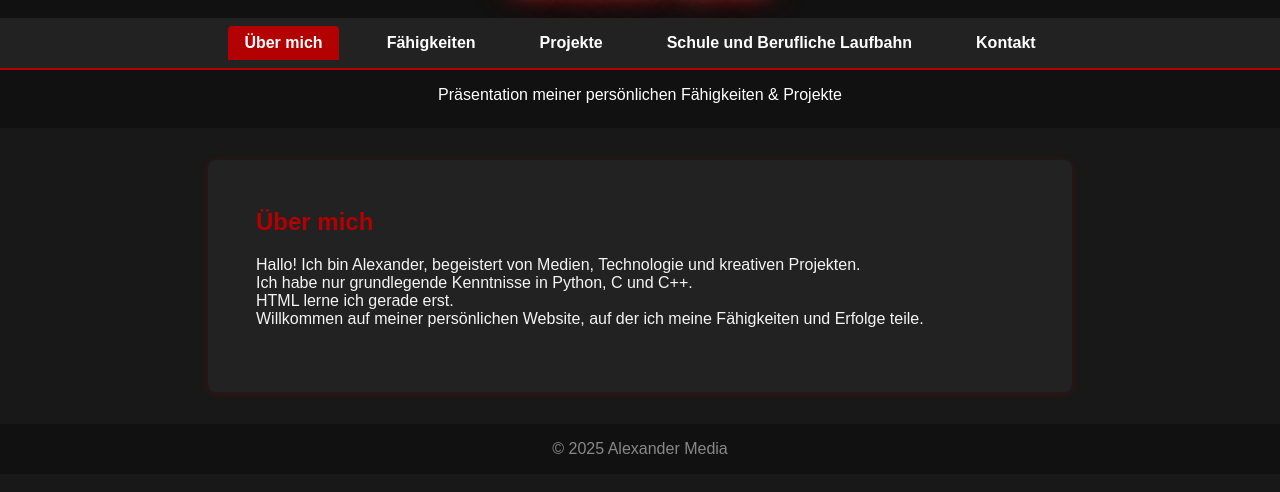
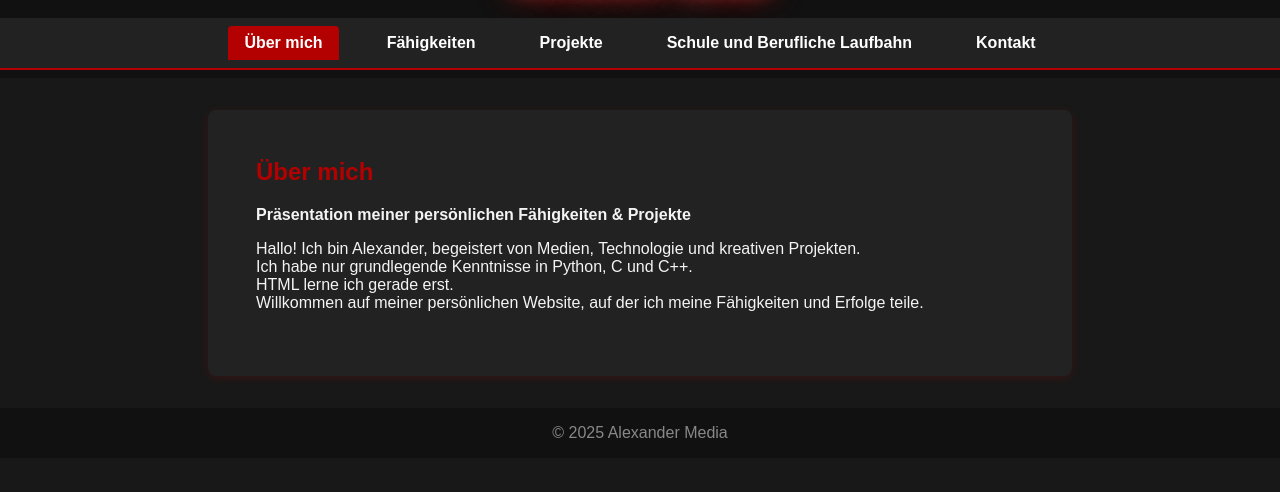
Before and after one commit to TCGTV/tcgtv.github.io, a plain HTML site: page bootstrap.html in a window 1280 px wide. Shown: the part 64-556 px from the top of the page. Drawn offline with Linux system fonts and the light colour scheme.

Commit message:
modified:   bootstrap.html 	modified:   bootstrap.html

```diff
--- a/bootstrap.html
+++ b/bootstrap.html
@@ -114,17 +114,19 @@
             <a href="#">Schule und Berufliche Laufbahn</a>
             <a href="#">Kontakt</a>
         </nav>
-        <p>Präsentation meiner persönlichen Fähigkeiten & Projekte</p>
     </header>
 
     <main>
+        <!-- Über mich -->
         <section>
             <div class="section-inner">
                 <h2>Über mich</h2>
+                <p style="color:#f4f4f4; font-weight:bold;">Präsentation meiner persönlichen Fähigkeiten & Projekte</p>
                 <p>Hallo! Ich bin Alexander, begeistert von Medien, Technologie und kreativen Projekten. <br>Ich habe nur grundlegende Kenntnisse in Python, C und C++.<br>HTML lerne ich gerade erst. <br>Willkommen auf meiner persönlichen Website, auf der ich meine Fähigkeiten und Erfolge teile.</p>
             </div>
         </section>
 
+        <!-- Fähigkeiten -->
         <section>
             <div class="section-inner">
                 <h2>Fähigkeiten</h2>
@@ -162,6 +164,7 @@
             </div>
         </section>
 
+        <!-- Projekte -->
         <section>
             <div class="section-inner">
                 <h2>Projekte</h2>
@@ -172,6 +175,7 @@
             </div>
         </section>
 
+        <!-- Schule & Beruf -->
         <section>
             <div class="section-inner">
                 <h2>Schule und Berufliche Laufbahn</h2>
@@ -196,6 +200,7 @@
             </div>
         </section>
 
+        <!-- Kontakt -->
         <section>
             <div class="section-inner">
                 <h2>Kontakt</h2>
@@ -244,7 +249,7 @@
                 const inner = sec.querySelector('.section-inner');
                 if (i === idx) {
                     sec.classList.add('active');
-                    sec.scrollIntoView({ behavior: 'smooth', block: 'start' });
+                    window.scrollTo({ top: 0, behavior: 'auto' }); // immer oben
                     if (inner) {
                         inner.classList.remove('animate');
                         void inner.offsetWidth;
@@ -272,22 +277,18 @@
 
         showTab(0);
 
-        // Sticky Navbar Scroll Effekt (verstecken beim Runterscrollen, zeigen beim Hochscrollen)
         window.addEventListener('scroll', function() {
             const currentScroll = window.pageYOffset;
             if (currentScroll > lastScroll) {
-                // Runterscrollen → ausblenden
                 header.style.top = "-80px";
                 navbar.style.top = "-50px";
             } else {
-                // Hochscrollen → einblenden
                 header.style.top = "0";
                 navbar.style.top = "0";
             }
             lastScroll = currentScroll <= 0 ? 0 : currentScroll;
         });
 
-        // Kontaktformular
         const kontaktForm = document.getElementById("kontaktForm");
         kontaktForm.addEventListener("submit", function(e) {
             e.preventDefault();
@@ -321,14 +322,12 @@
             window.location.href = mailtoLink;
         });
 
-        // Zurück-Button
         document.getElementById("zurueckBtn").addEventListener("click", function() {
             tabs[0].click();
             document.getElementById("bestaetigung").style.display = "none";
             kontaktForm.style.display = "block";
             kontaktForm.reset();
         });
-
     });
     </script>
 </body>
```
